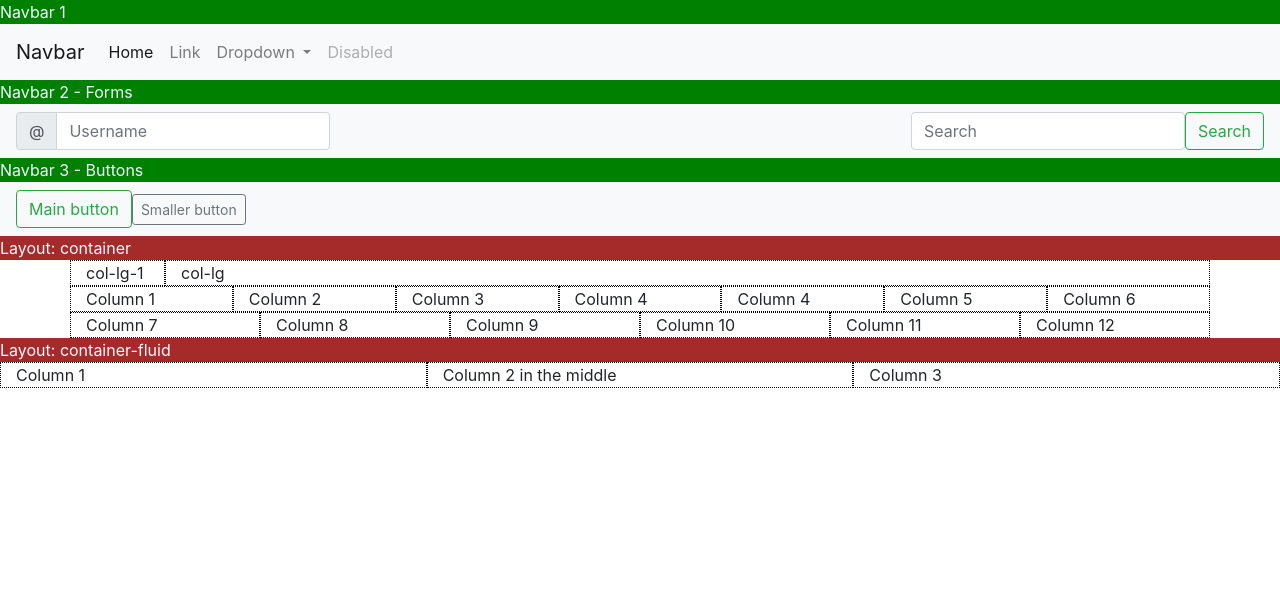
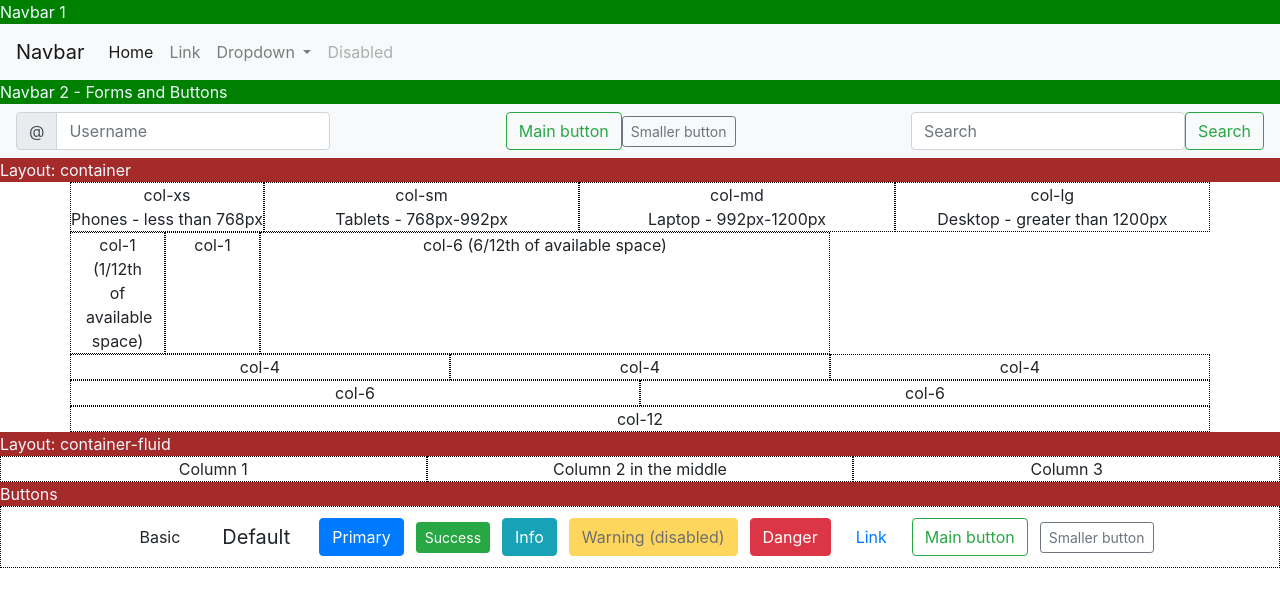
Before and after one commit to asszem/AngularDemo, an Angular app: page / in a window 1280 px wide. Shown: the top 594 px of the page. Built offline with nearby package versions, Linux system fonts and the light colour scheme.

Commit message:
Add button samples to layout and navbar

```diff
--- a/src/app/layout/layout.component.css
+++ b/src/app/layout/layout.component.css
@@ -14,3 +14,11 @@ div[class*="col"] {
 div[class^="col"]{
 
 }
+
+.btn {
+    margin: 6px  6px;
+}
+
+.row {
+    text-align: center;
+}
--- a/src/app/layout/layout.component.html
+++ b/src/app/layout/layout.component.html
@@ -1,50 +1,52 @@
 <p class="nav-separator">Layout: container</p>
 <div class="container">
   <div class="row">
-    <div class="col-lg-1">col-lg-1</div>
-    <div class="col-lg">col-lg</div>
+    <div class="col-xs">
+      col-xs
+      <br>Phones - less than 768px
+    </div>
+    <div class="col-sm">
+      col-sm
+      <br>Tablets - 768px-992px
+    </div>
+    <div class="col-md">
+      col-md
+      <br>Laptop - 992px-1200px
+    </div>
+    <div class="col-lg">
+      col-lg
+      <br>Desktop - greater than 1200px
+    </div>
   </div>
   <div class="row">
-     <div class="col">
-       Column 1
+    <div class="col-1">
+      col-1 (1/12th of available space)
     </div>
-     <div class="col">
-       Column 2
+    <div class="col-1">
+      col-1
     </div>
-     <div class="col">
-       Column 3
+    <div class="col-6">
+      col-6 (6/12th of available space)
     </div>
-     <div class="col">
-       Column 4
+    <!-- This breaks the columns to a new line, but still in same row -->
+    <div class="w-100"></div>
+    <div class="col-4">
+      col-4
     </div>
-     <div class="col">
-       Column 4
+    <div class="col-4">
+      col-4
     </div>
-     <div class="col">
-       Column 5
+    <div class="col-4">
+      col-4
     </div>
-     <div class="col">
-       Column 6
+    <div class="col-6">
+      col-6
     </div>
-     <!-- This breaks the columns to a new line -->
-     <div class="w-100"></div>
-     <div class="col">
-       Column 7
+    <div class="col-6">
+      col-6
     </div>
-     <div class="col">
-       Column 8
-     </div>
-     <div class="col">
-       Column 9
-     </div>
-     <div class="col">
-       Column 10
-     </div>
-     <div class="col">
-       Column 11
-     </div>
-     <div class="col">
-       Column 12
+    <div class="col-12">
+      col-12
     </div>
   </div>
 </div>
@@ -62,3 +64,20 @@
     </div>
   </div>
 </div>
+<p class="nav-separator">Buttons</p>
+<div class="container-fluid">
+  <div class="row">
+    <div class="col-lg">
+      <button type="button" class="btn">Basic</button>
+      <button type="button" class="btn btn-default btn-lg">Default</button>
+      <button type="button" class="btn btn-primary btn-md">Primary</button>
+      <button type="button" class="btn btn-success btn-sm">Success</button>
+      <button type="button" class="btn btn-info">Info</button>
+      <button type="button" class="btn btn-warning disabled">Warning (disabled)</button>
+      <button type="button" class="btn btn-danger">Danger</button>
+      <button type="button" class="btn btn-link">Link</button>
+      <button class="btn btn-outline-success" type="button">Main button</button>
+      <button class="btn btn-sm btn-outline-secondary" type="button">Smaller button</button>
+    </div>
+  </div>
+</div>
--- a/src/app/navbar/navbar.component.html
+++ b/src/app/navbar/navbar.component.html
@@ -34,7 +34,7 @@
         </ul>
     </div>
 </nav>
-<p class="nav-separator">Navbar 2 - Forms</p>
+<p class="nav-separator">Navbar 2 - Forms and Buttons</p>
 <nav class="navbar navbar-light bg-light">
     <form class="form-inline">
         <div class="input-group">
@@ -44,16 +44,13 @@
             <input type="text" class="form-control" placeholder="Username" aria-label="Username" aria-describedby="basic-addon1">
         </div>
     </form>
+    <form class="form-inline">
+        <button class="btn btn-outline-success" type="button">Main button</button>
+        <button class="btn btn-sm btn-outline-secondary" type="button">Smaller button</button>
+    </form>
     <form class="form-inline my-2 my-lg-0">
         <!-- <input class="form-control mr-sm-2" type="search" placeholder="Search" aria-label="Search"> -->
         <input class="form-control " type="search" placeholder="Search" aria-label="Search">
         <button class="btn btn-outline-success my-2 my-sm-0" type="submit">Search</button>
     </form>
 </nav>
-<p class="nav-separator">Navbar 3 - Buttons</p>
-<nav class="navbar navbar-light bg-light">
-    <form class="form-inline">
-        <button class="btn btn-outline-success" type="button">Main button</button>
-        <button class="btn btn-sm btn-outline-secondary" type="button">Smaller button</button>
-    </form>
-</nav>
```
Lines whose indentation alone changed are shown as unchanged.
